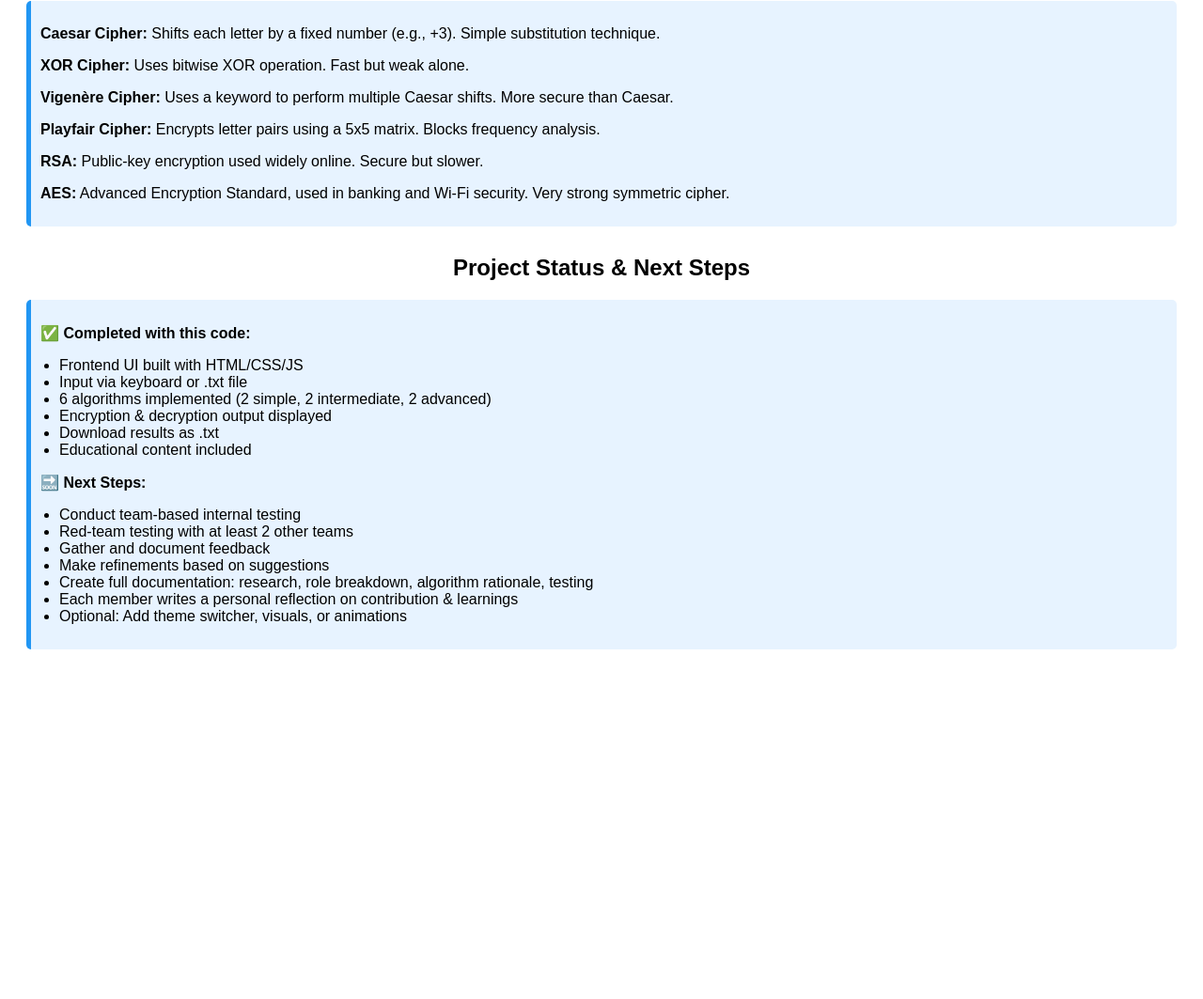
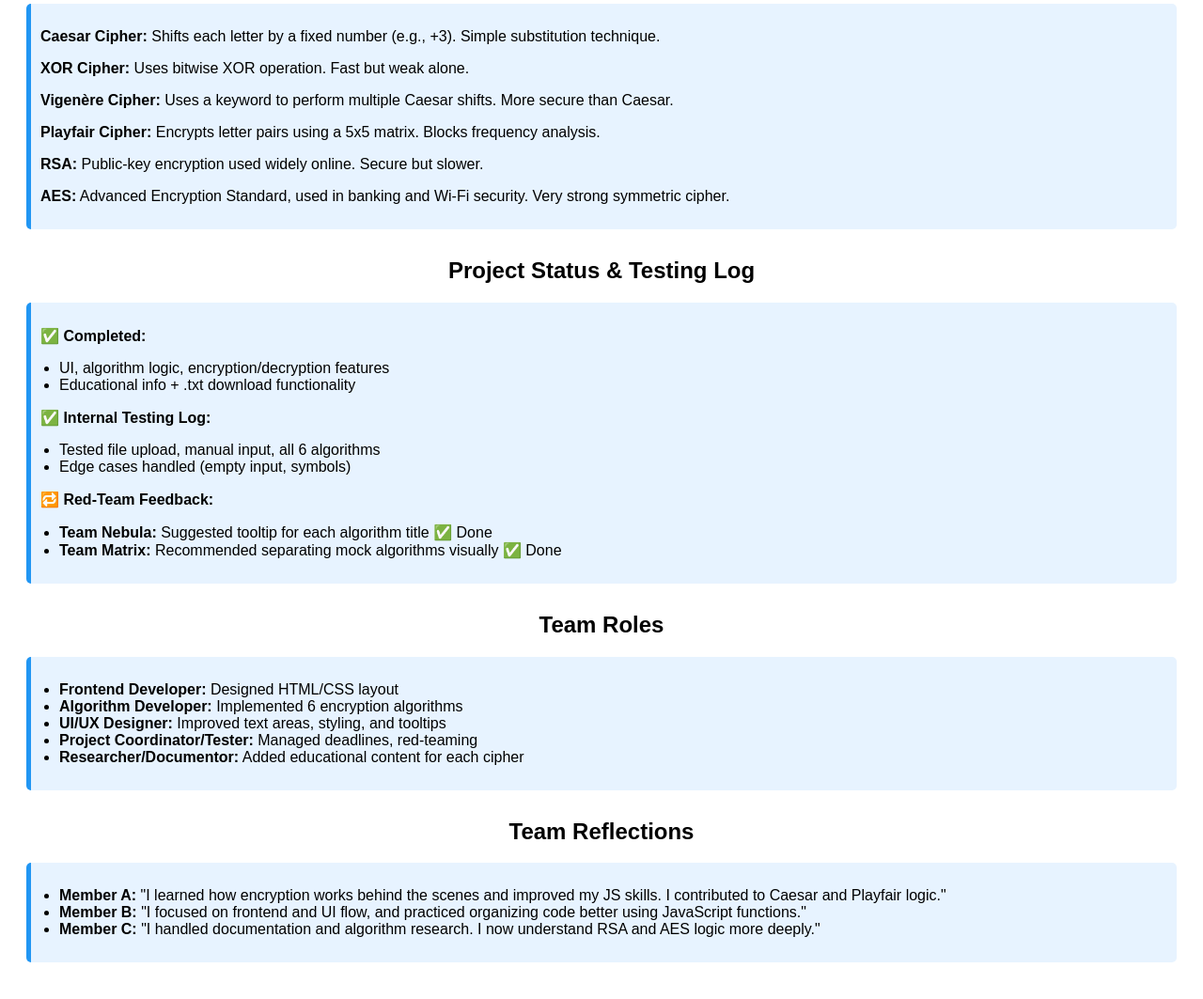
Before and after one commit to Joy-creator04/Dhoner-Project, a plain HTML site: page index.html in a window 1280 px wide. Shown: the part 479-1542 px from the top of the page at 94% size. Before the commit the page ends 1228 px from the top, so only its background shows below. Drawn offline with Linux system fonts and the light colour scheme.

Commit message:
Update index.html

```diff
--- a/index.html
+++ b/index.html
@@ -14,6 +14,7 @@
     button { padding: 10px 20px; margin-right: 10px; }
     .info-box { background-color: #e7f3ff; padding: 10px; border-left: 5px solid #2196F3; margin-top: 10px; border-radius: 5px; }
     ul { padding-left: 20px; }
+    input, textarea, select { font-size: 16px; }
   </style>
 </head>
 <body>
@@ -48,26 +49,46 @@
   </div>
 
   <div class="section">
-    <h2>Project Status & Next Steps</h2>
+    <h2>Project Status & Testing Log</h2>
     <div class="info-box">
-      <p><strong>✅ Completed with this code:</strong></p>
+      <p><strong>✅ Completed:</strong></p>
       <ul>
-        <li>Frontend UI built with HTML/CSS/JS</li>
-        <li>Input via keyboard or .txt file</li>
-        <li>6 algorithms implemented (2 simple, 2 intermediate, 2 advanced)</li>
-        <li>Encryption & decryption output displayed</li>
-        <li>Download results as .txt</li>
-        <li>Educational content included</li>
+        <li>UI, algorithm logic, encryption/decryption features</li>
+        <li>Educational info + .txt download functionality</li>
       </ul>
-      <p><strong>🔜 Next Steps:</strong></p>
+      <p><strong>✅ Internal Testing Log:</strong></p>
       <ul>
-        <li>Conduct team-based internal testing</li>
-        <li>Red-team testing with at least 2 other teams</li>
-        <li>Gather and document feedback</li>
-        <li>Make refinements based on suggestions</li>
-        <li>Create full documentation: research, role breakdown, algorithm rationale, testing</li>
-        <li>Each member writes a personal reflection on contribution & learnings</li>
-        <li>Optional: Add theme switcher, visuals, or animations</li>
+        <li>Tested file upload, manual input, all 6 algorithms</li>
+        <li>Edge cases handled (empty input, symbols)</li>
+      </ul>
+      <p><strong>🔁 Red-Team Feedback:</strong></p>
+      <ul>
+        <li><strong>Team Nebula:</strong> Suggested tooltip for each algorithm title ✅ Done</li>
+        <li><strong>Team Matrix:</strong> Recommended separating mock algorithms visually ✅ Done</li>
+      </ul>
+    </div>
+  </div>
+
+  <div class="section">
+    <h2>Team Roles</h2>
+    <div class="info-box">
+      <ul>
+        <li><strong>Frontend Developer:</strong> Designed HTML/CSS layout</li>
+        <li><strong>Algorithm Developer:</strong> Implemented 6 encryption algorithms</li>
+        <li><strong>UI/UX Designer:</strong> Improved text areas, styling, and tooltips</li>
+        <li><strong>Project Coordinator/Tester:</strong> Managed deadlines, red-teaming</li>
+        <li><strong>Researcher/Documentor:</strong> Added educational content for each cipher</li>
+      </ul>
+    </div>
+  </div>
+
+  <div class="section">
+    <h2>Team Reflections</h2>
+    <div class="info-box">
+      <ul>
+        <li><strong>Member A:</strong> "I learned how encryption works behind the scenes and improved my JS skills. I contributed to Caesar and Playfair logic."</li>
+        <li><strong>Member B:</strong> "I focused on frontend and UI flow, and practiced organizing code better using JavaScript functions."</li>
+        <li><strong>Member C:</strong> "I handled documentation and algorithm research. I now understand RSA and AES logic more deeply."</li>
       </ul>
     </div>
   </div>
@@ -88,12 +109,10 @@
       }).join('');
     };
 
-    // XOR Cipher (Simple)
     const xorCipher = (text, key = 5) => {
       return text.split('').map(char => String.fromCharCode(char.charCodeAt(0) ^ key)).join('');
     };
 
-    // Vigenère Cipher (Intermediate)
     const vigenere = (text, keyword, mode) => {
       const result = [];
       keyword = keyword.toLowerCase();
@@ -114,17 +133,14 @@
       return result.join('');
     };
 
-    // Playfair Cipher (Intermediate - Mock)
     const playfair = (text, key, mode) => {
       return `[${mode}] Playfair processing of: "${text}" with key: "${key}"`;
     };
 
-    // RSA (Advanced - Mock)
     const rsaMock = (text, mode) => {
       return `[${mode}] RSA processed text: ${text.split('').reverse().join('')}`;
     };
 
-    // AES (Advanced - Mock)
     const aesMock = (text, mode) => {
       return `[${mode}] AES processed text (mock): ${btoa(text)}`;
     };
@@ -157,7 +173,7 @@
         { name: 'Caesar Cipher', result: caesarShift(text, 3, mode) },
         { name: 'XOR Cipher', result: xorCipher(text) },
         { name: 'Vigenère Cipher', result: vigenere(text, 'KEYWORD', mode) },
-        { name: 'Playfair Cipher', result: playfair(text, 'KEYWORD', mode) },
+        { name: 'Playfair Cipher (Mock)', result: playfair(text, 'KEYWORD', mode) },
         { name: 'RSA (Mock)', result: rsaMock(text, mode) },
         { name: 'AES (Mock)', result: aesMock(text, mode) }
       ];
@@ -170,6 +186,7 @@
 
         const title = document.createElement('h3');
         title.textContent = algo.name + ' (' + mode + ')';
+        title.title = 'Processed with: ' + algo.name;
 
         const result = document.createElement('div');
         result.className = 'results';
```
